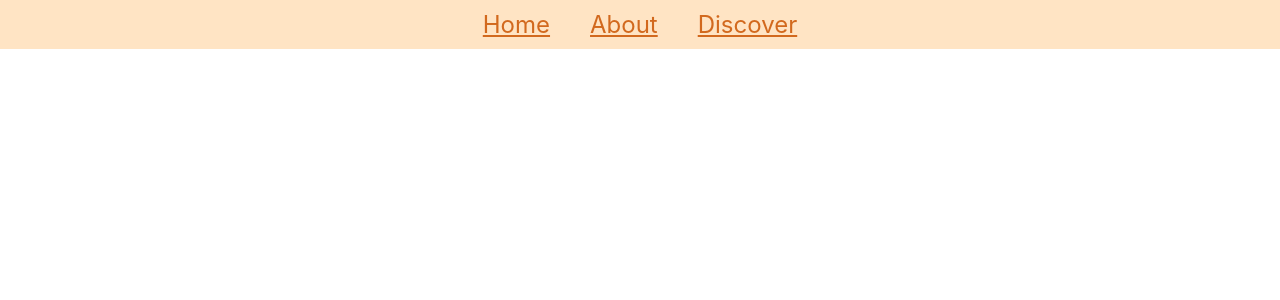
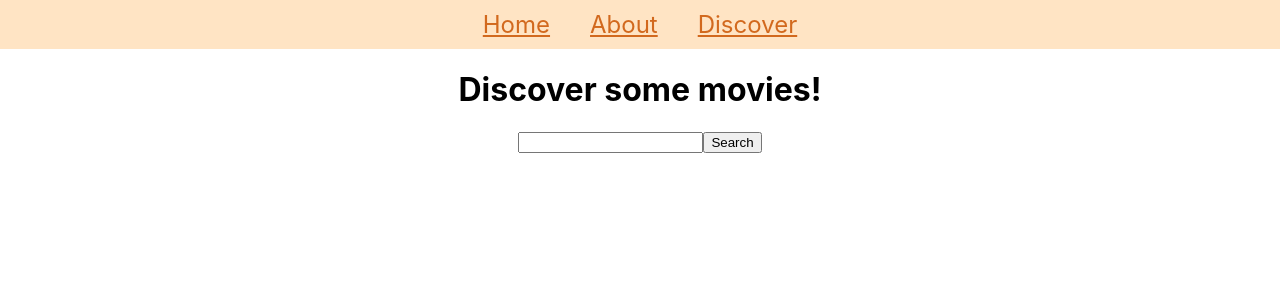
Before and after one commit to carlijnweijer/movie-database, a React (Create React App) app: page /discover in a window 1280 px wide. Shown: the top 300 px of the page. Built offline with nearby package versions, Linux system fonts and the light colour scheme.

Commit message:
add search functionality

```diff
--- a/package.json
+++ b/package.json
@@ -6,6 +6,7 @@
     "@testing-library/jest-dom": "^4.2.4",
     "@testing-library/react": "^9.5.0",
     "@testing-library/user-event": "^7.2.1",
+    "axios": "^0.20.0",
     "react": "^16.14.0",
     "react-dom": "^16.14.0",
     "react-router-dom": "^5.2.0",
--- a/src/App.js
+++ b/src/App.js
@@ -11,8 +11,8 @@ function App() {
     <div className="App">
       <Navbar />
       <Switch>
-        <Route path="./pages/discover" component={DiscoverMoviesPage} />
-        <Route path="./pages/about" component={AboutPage} />
+        <Route path="/discover" component={DiscoverMoviesPage} />
+        <Route path="/about" component={AboutPage} />
         <Route path="/" component={HomePage} />
       </Switch>
     </div>
--- a/src/components/Navbar.js
+++ b/src/components/Navbar.js
@@ -12,7 +12,6 @@ export default function Navbar() {
       <NavLink exact to="/about" className="navlink">
         About
       </NavLink>
-
       <NavLink exact to="/discover" className="navlink">
         Discover
       </NavLink>
--- a/src/pages/DiscoverMoviesPage.js
+++ b/src/pages/DiscoverMoviesPage.js
@@ -1,5 +1,36 @@
-import React from "react";
+import React, { useState } from "react";
+import axios from "axios";
 
 export default function DiscoverMoviesPage() {
-  return <div></div>;
+  const [searchText, set_searchText] = useState("");
+
+  const search = async () => {
+    console.log("TODO search movies for:", searchText);
+
+    // Best practice: encode the string so that special characters
+    //  like '&' and '?' don't accidentally mess up the URL
+    const queryParam = encodeURIComponent(searchText);
+
+    // use the `axios` library to fetch the data
+    const data = await axios.get(
+      `https://omdbapi.com/?&apikey=aab4ea86&t=${queryParam}`
+    );
+
+    console.log("Success!", data);
+  };
+
+  function onSearchText(event) {
+    console.log(event.target.value);
+    set_searchText(event.target.value);
+  }
+
+  return (
+    <div>
+      <h1>Discover some movies!</h1>
+      <p>
+        <input value={searchText} onChange={onSearchText} />
+        <button onClick={search}>Search</button>
+      </p>
+    </div>
+  );
 }
```
Also changed, not shown: 1 other file (tests, documents, lock files or other folders).
